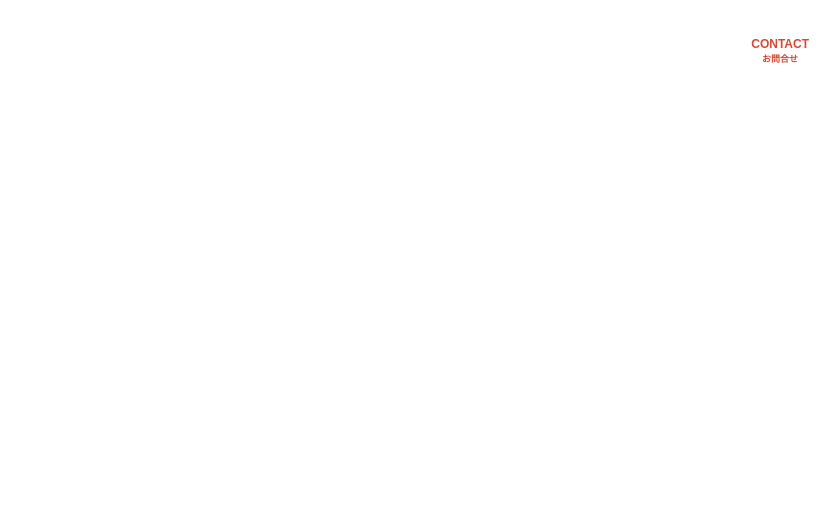
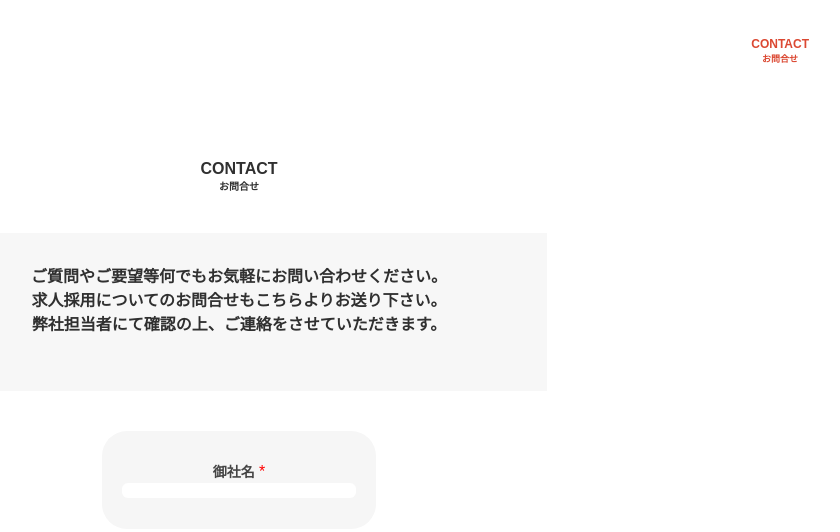
Before and after one commit to bpoc-mark/ALIS, a plain HTML site: page contact.html in a window 1280 px wide. Shown: the whole page, without its empty margins (401-1241 px from the left). Drawn offline with nearby package versions, Linux system fonts and the light colour scheme; files that its build step writes are made by us from their sources.

Commit message:
added contact page title and descriptions, added input field but not complete design

```diff
--- a/contact.html
+++ b/contact.html
@@ -60,7 +60,33 @@
     </header>
 
     <main>
+        <div class="contact">
+            <h2 class="contact__title">CONTACT</h2>
+            <p class="contact__sub">
+                お問合せ
+            </p>
+            <div class="contact__intro">
+                <div class="contact__container">
+                    <div class="contact__content">
+                        <p>
+                            ご質問やご要望等何でもお気軽にお問い合わせください。<br>
+                            求人採用についてのお問合せもこちらよりお送り下さい。<br>
+                            弊社担当者にて確認の上、ご連絡をさせていただきます。
+                        </p>
+                    </div>
+                </div>
+            </div>
 
+            <div class="contact__form">
+                <div class="contact__form_input">
+                    <form action="">
+                        <label for="" class="contact__label">御社名</label>
+                        <span class="contact__important">*</span>
+                        <input type="text" name="company_name">
+                    </form>
+                </div>
+            </div>
+        </div>
     </main>
 
 </body>
--- a/contact.scss
+++ b/contact.scss
@@ -0,0 +1,68 @@
+.contact {
+  text-align: center;
+
+  &__title {
+    font-size: 16px;
+    color: #303030;
+    padding: 10em 0 0 0;
+  }
+
+  &__sub {
+    font-size: 10px;
+    color: #303030;
+    font-weight: 800;
+  }
+
+  &__intro {
+    margin: 0 auto;
+    max-width: 1140px;
+    display: flex;
+    justify-content: center;
+  }
+
+  &__container {
+    background-color: #f7f7f7;
+    padding: 30px 100px;
+    max-width: 635px;
+    margin: 2.5em 0;
+  }
+
+  &__content {
+    font-size: 16px;
+    color: #303030;
+    font-weight: 800;
+    margin-bottom: 1.6em;
+  }
+
+  //   FORM STYLES
+  &__form {
+    margin: 0 auto;
+    max-width: 1140px;
+    display: flex;
+    justify-content: center;
+  }
+
+  &__form_input {
+    background: #f6f6f6;
+    padding: 30px 20px;
+    max-width: 635px;
+    border-radius: 25px;
+
+    input {
+      width: 100%;
+      border-radius: 6px;
+      border: none;
+    }
+  }
+
+  &__label {
+    font-size: 14px;
+    color: #444444;
+    padding: 0 0 3px;
+    font-weight: 800;
+  }
+
+  &__important {
+    color: red;
+  }
+}
```
Also changed, not shown: assets/css/contact.css (added), assets/css/style.css, 1 other file.
